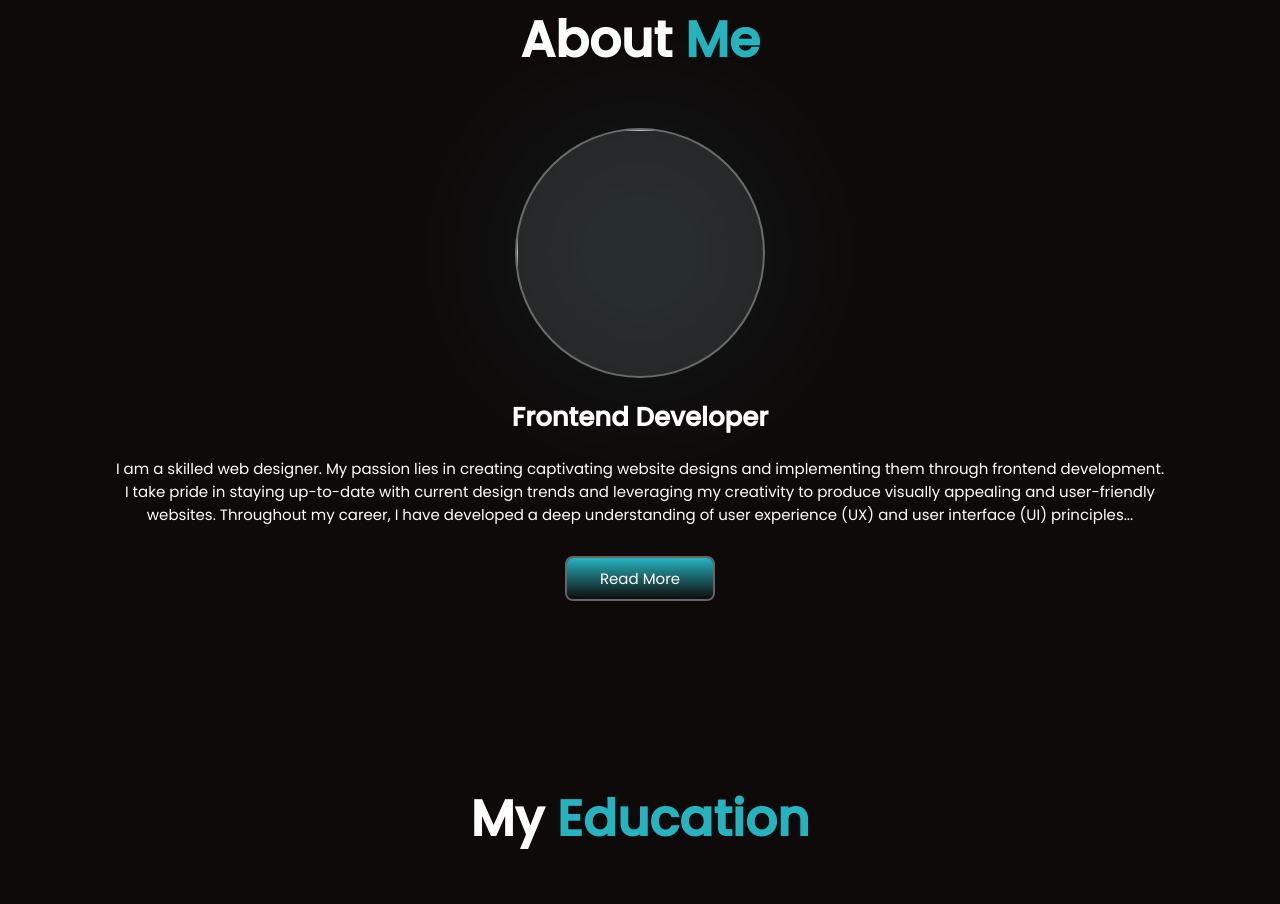
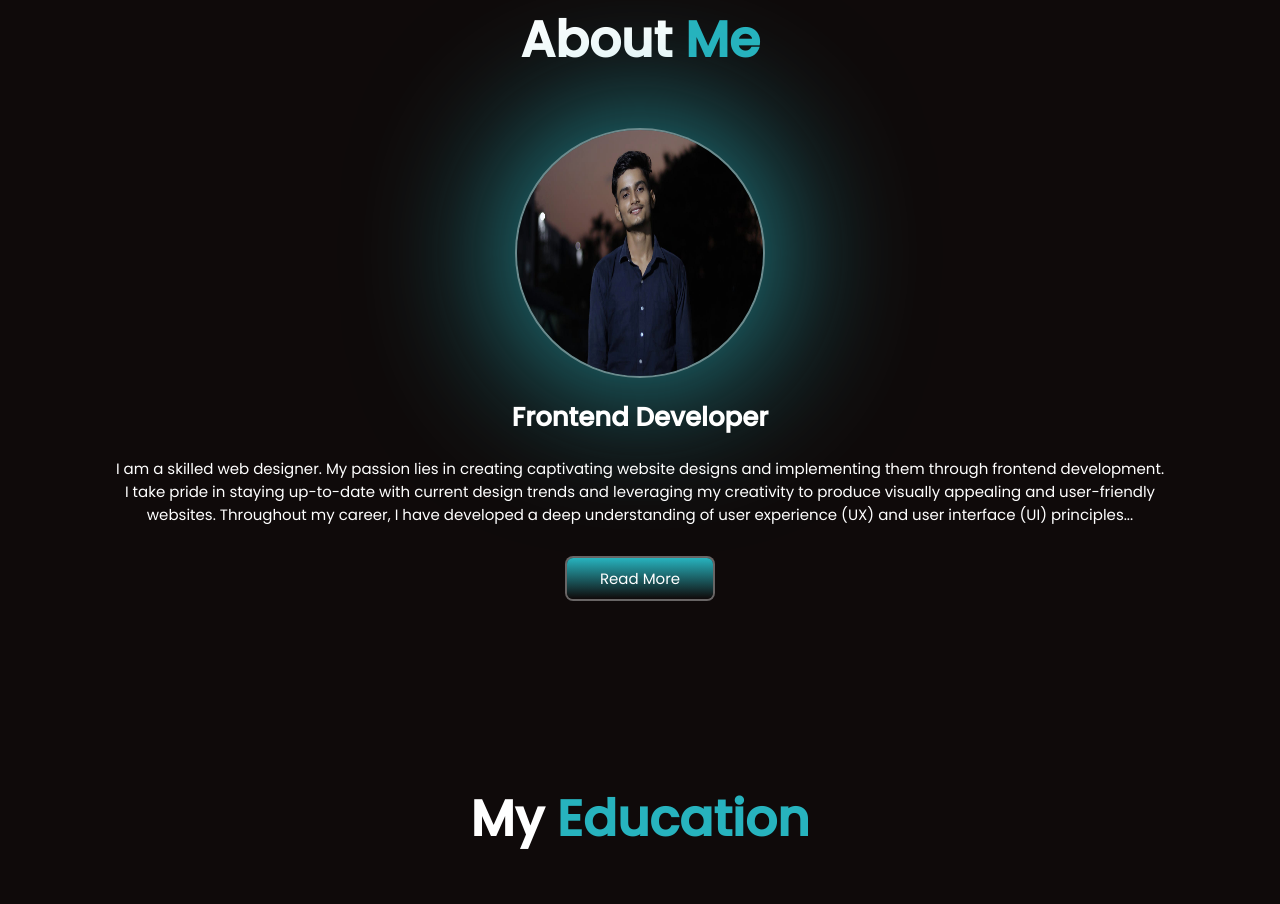
Before and after one commit to satyajitmishra-dev/neon-portfolio, a plain HTML site: page index.html in a window 1280 px wide. Shown: the part 918-1822 px from the top of the page. Drawn offline with Linux system fonts and the light colour scheme; files whose address does not match are found by name.

Commit message:
Update index.html

```diff
--- a/index.html
+++ b/index.html
@@ -68,7 +68,7 @@
     <!-- *************************About Section************************* -->
     <section class="about" id="about">
       <h2 class="title">About <span>Me</span></h2>
-      <img src="/images/about.png" alt="" class="aboutImg" />
+      <img src="/image/about.png" alt="" class="aboutImg" />
       <div class="text-content2">
         <h2>Frontend Developer</h2>
         <p>
```
